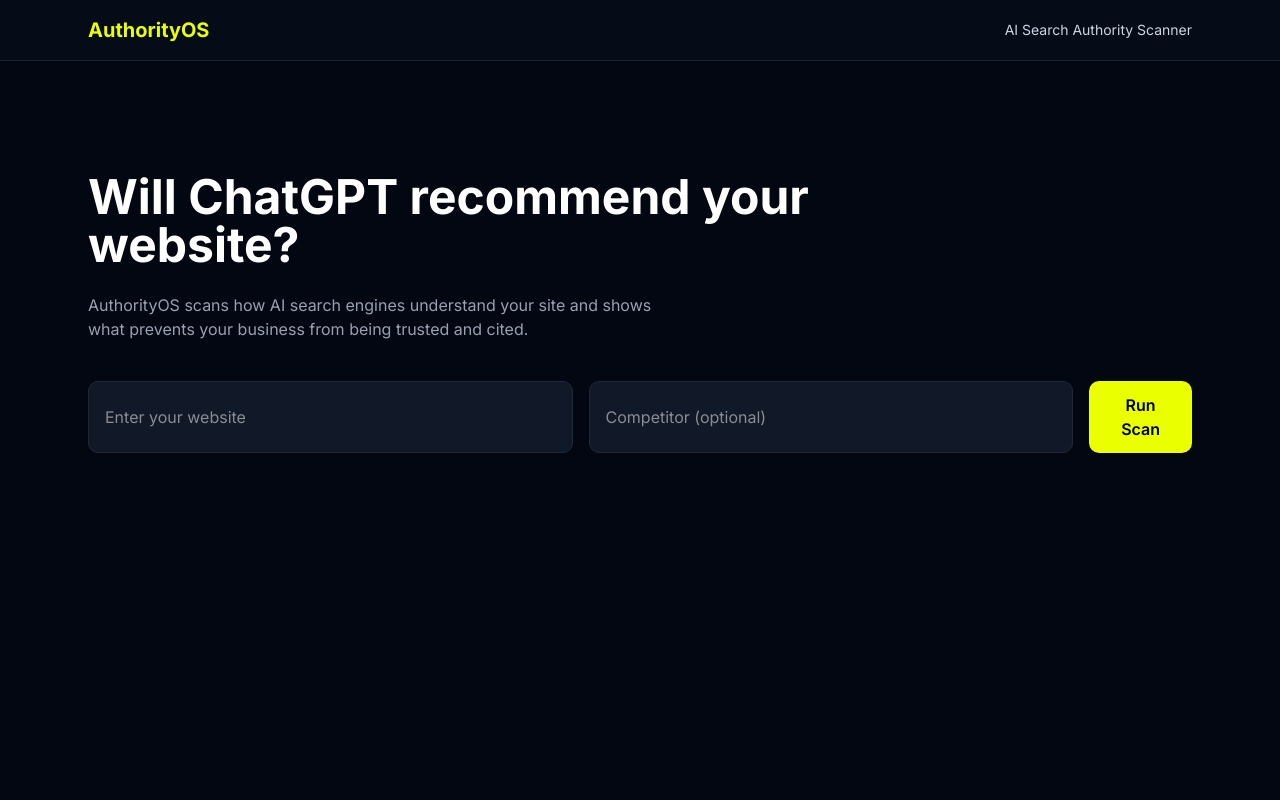
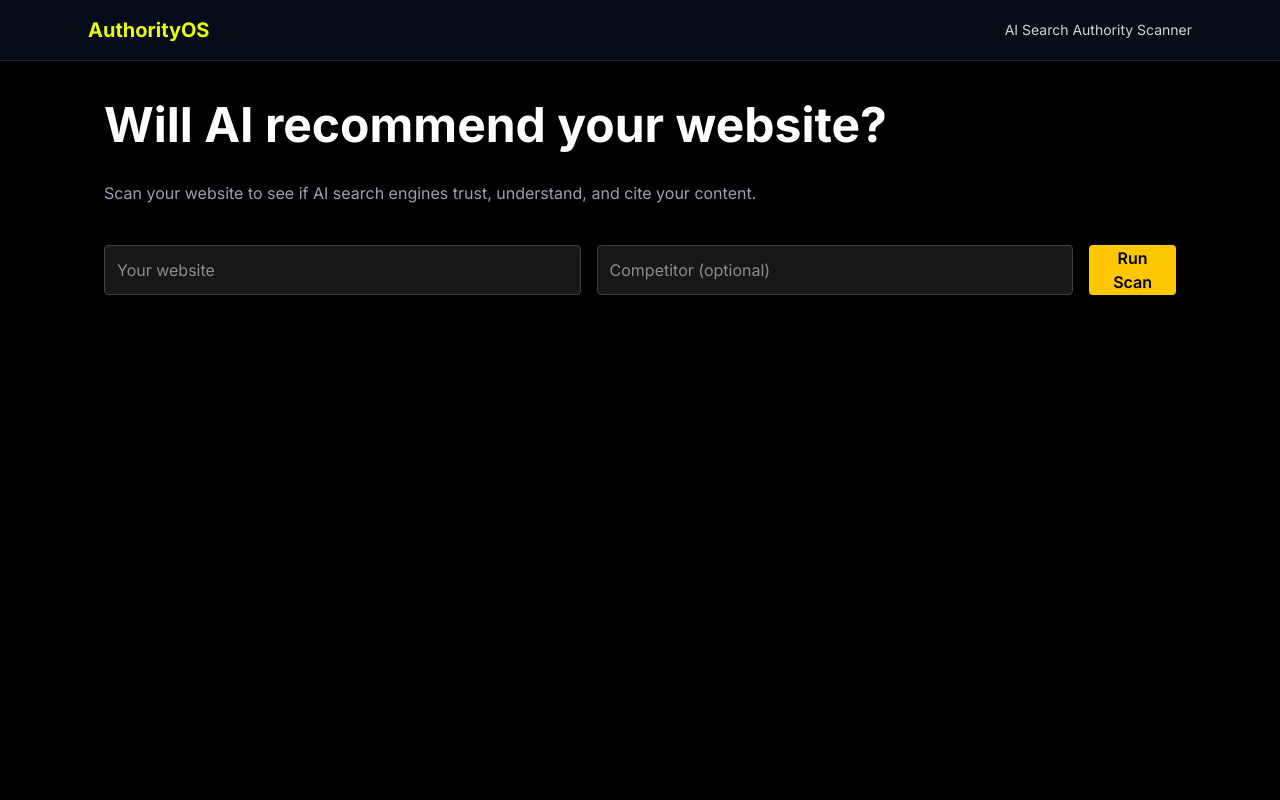
Before and after one commit to mthibs21-source/authority-os, a Next.js app: page / in a window 1280 px wide. Shown: the top 800 px of the page. Built offline with nearby package versions, Linux system fonts and the light colour scheme.

Commit message:
Update page.tsx

```diff
--- a/app/page.tsx
+++ b/app/page.tsx
@@ -1,9 +1,6 @@
 "use client"
 
 import { useState } from "react"
-import ScoreRing from "../components/ScoreRing"
-import AuthorityRadar from "../components/AuthorityRadar"
-import ScanProgress from "../components/ScanProgress"
 
 export default function Home() {
 
@@ -14,7 +11,18 @@
 
   const runScan = async () => {
 
-    if(!website) return
+    if(!website){
+      alert("Enter a website")
+      return
+    }
+
+    let formatted = website
+
+    if(!formatted.startsWith("http")){
+      formatted = "https://" + formatted
+    }
+
+    console.log("Scanning:",formatted)
 
     setLoading(true)
     setResults(null)
@@ -27,148 +35,125 @@
           "Content-Type":"application/json"
         },
         body:JSON.stringify({
-          website,
+          website:formatted,
           competitor
         })
       })
 
+      console.log("API status:",res.status)
+
+      if(!res.ok){
+
+        const text = await res.text()
+        console.error("API error:",text)
+
+        alert("Scan failed. Check console.")
+        setLoading(false)
+        return
+      }
+
       const data = await res.json()
+
+      console.log("Scan result:",data)
 
       setResults(data)
 
     }catch(err){
 
-      console.error("Scan failed",err)
+      console.error("Scan crashed:",err)
+      alert("Scan crashed. See console.")
 
     }
 
     setLoading(false)
-
   }
 
-  return(
+  return (
 
-    <main className="min-h-screen bg-[#030712] text-white">
+    <main className="min-h-screen bg-black text-white">
 
-      <div className="max-w-6xl mx-auto px-6">
+      <div className="max-w-6xl mx-auto p-10">
 
-        {/* HERO */}
-
-        <section className="pt-28 pb-16">
-
-          <h1 className="text-5xl font-bold max-w-3xl">
-            Will ChatGPT recommend your website?
+        <h1 className="text-5xl font-bold mb-8">
+          Will AI recommend your website?
         </h1>
 
-          <p className="text-gray-400 mt-6 max-w-xl">
-            AuthorityOS scans how AI search engines understand your site and
-            shows what prevents your business from being trusted and cited.
+        <p className="text-gray-400 mb-10">
+          Scan your website to see if AI search engines trust, understand,
+          and cite your content.
         </p>
 
-          {/* INPUTS */}
-
-          <div className="flex flex-col md:flex-row gap-4 mt-10">
+        <div className="flex gap-4 mb-10">
 
           <input
             value={website}
             onChange={(e)=>setWebsite(e.target.value)}
-              placeholder="Enter your website"
-              className="bg-[#111827] border border-[#1f2937] rounded-lg px-4 py-3 w-full"
+            placeholder="Your website"
+            className="bg-neutral-900 border border-neutral-700 p-3 rounded w-full"
           />
 
           <input
             value={competitor}
             onChange={(e)=>setCompetitor(e.target.value)}
             placeholder="Competitor (optional)"
-              className="bg-[#111827] border border-[#1f2937] rounded-lg px-4 py-3 w-full"
+            className="bg-neutral-900 border border-neutral-700 p-3 rounded w-full"
           />
 
           <button
             onClick={runScan}
-              className="bg-[#eaff00] text-black px-8 py-3 rounded-lg font-semibold hover:opacity-90"
+            className="bg-yellow-400 text-black font-semibold px-6 rounded"
           >
             {loading ? "Scanning..." : "Run Scan"}
           </button>
 
         </div>
 
-          {loading && <ScanProgress />}
+        {loading && (
 
-        </section>
+          <div className="text-gray-400 space-y-2 mb-10">
 
-        {/* RESULTS */}
-
-        {results && results.scores && (
-
-        <section className="mt-24">
-
-          <h2 className="text-3xl font-bold mb-12">
-            Scan Results
-          </h2>
-
-          {/* SCORE RINGS */}
-
-          <div className="grid md:grid-cols-4 gap-10">
-
-            <ScoreRing
-              score={results.scores.authority}
-              label="Authority"
-            />
-
-            <ScoreRing
-              score={results.scores.aio}
-              label="AIO"
-            />
-
-            <ScoreRing
-              score={results.scores.geo}
-              label="GEO"
-            />
-
-            <ScoreRing
-              score={results.scores.aeo}
-              label="AEO"
-            />
+            <p>Analyzing entities...</p>
+            <p>Checking schema...</p>
+            <p>Mapping internal links...</p>
+            <p>Evaluating AI extraction...</p>
 
           </div>
 
-          {/* RADAR */}
+        )}
 
-          <div className="mt-20">
+        {results && (
 
-            <AuthorityRadar scores={results.scores} />
+          <div className="space-y-10">
+
+            <div className="grid grid-cols-4 gap-6">
+
+              <Score title="Authority" value={results.scores.authority}/>
+              <Score title="AIO" value={results.scores.aio}/>
+              <Score title="GEO" value={results.scores.geo}/>
+              <Score title="AEO" value={results.scores.aeo}/>
 
             </div>
 
-          {/* RECOMMENDATIONS */}
+            <div>
 
-          {results.recommendations && (
+              <h2 className="text-xl mb-4">Recommendations</h2>
 
-          <div className="mt-20">
+              <div className="space-y-4">
 
-            <h3 className="text-2xl font-semibold mb-8">
-              Recommended Fixes
-            </h3>
+                {results.recommendations.map((r:any,i:number)=>(
+                  <div key={i} className="bg-neutral-900 border border-neutral-700 p-4 rounded">
 
-            <div className="grid md:grid-cols-2 gap-6">
+                    <div className="font-semibold mb-1">
+                      {r.title}
+                    </div>
 
-              {results.recommendations.map((rec:any,i:number)=>(
-                <div
-                  key={i}
-                  className="bg-[#0b1220] p-6 rounded-xl border border-[#1f2937]"
-                >
+                    <div className="text-gray-400 text-sm mb-2">
+                      {r.reason}
+                    </div>
 
-                  <h4 className="font-semibold">
-                    {rec.title}
-                  </h4>
-
-                  <p className="text-sm text-gray-400 mt-2">
-                    Why it matters: {rec.reason}
-                  </p>
-
-                  <p className="text-sm text-gray-500 mt-2">
-                    Fix: {rec.fix}
-                  </p>
+                    <div className="text-yellow-400 text-sm">
+                      Fix: {r.fix}
+                    </div>
 
                   </div>
                 ))}
@@ -177,14 +162,30 @@
 
             </div>
 
-          )}
-
-        </section>
+          </div>
 
         )}
 
       </div>
 
     </main>
+
   )
 }
+
+function Score({title,value}:{title:string,value:number}){
+
+  return(
+    <div className="bg-neutral-900 border border-neutral-700 p-6 rounded text-center">
+
+      <div className="text-gray-400 text-sm mb-2">
+        {title}
+      </div>
+
+      <div className="text-3xl font-bold text-yellow-400">
+        {value}
+      </div>
+
+    </div>
+  )
+}
```
Lines whose indentation alone changed are shown as unchanged.
